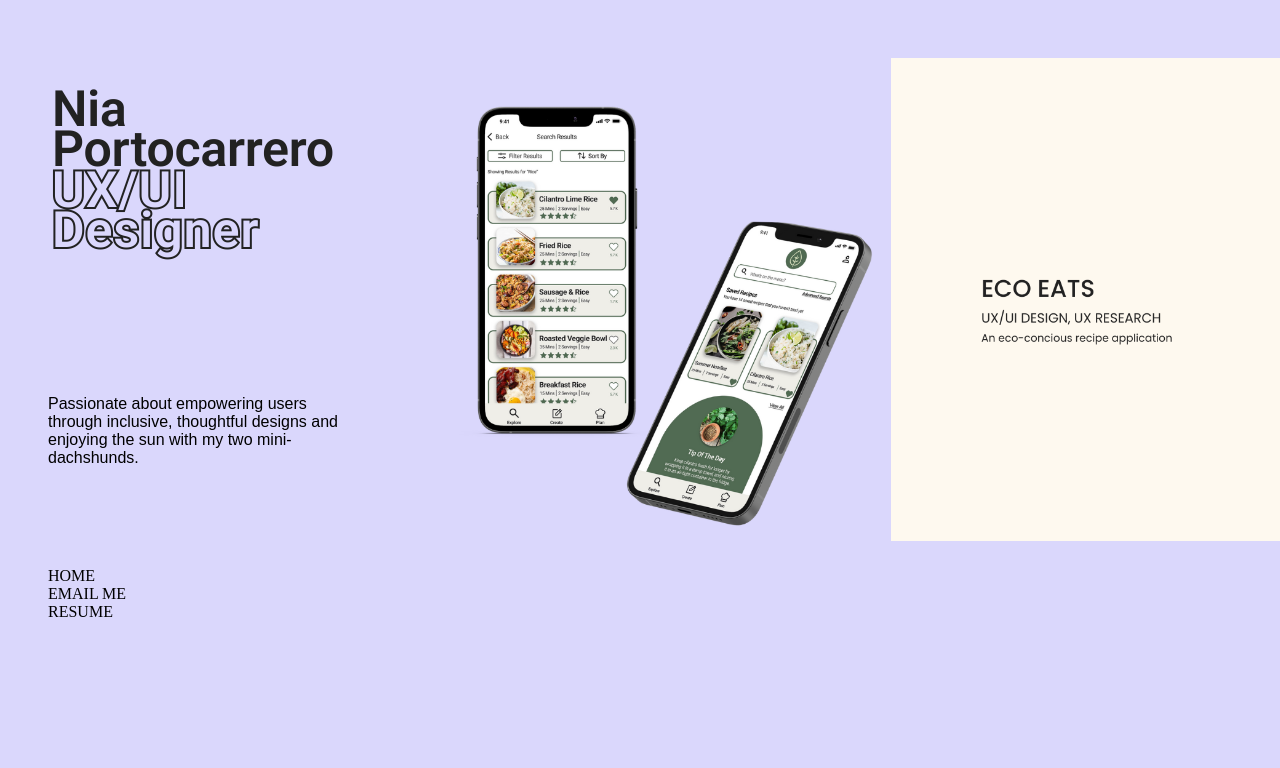
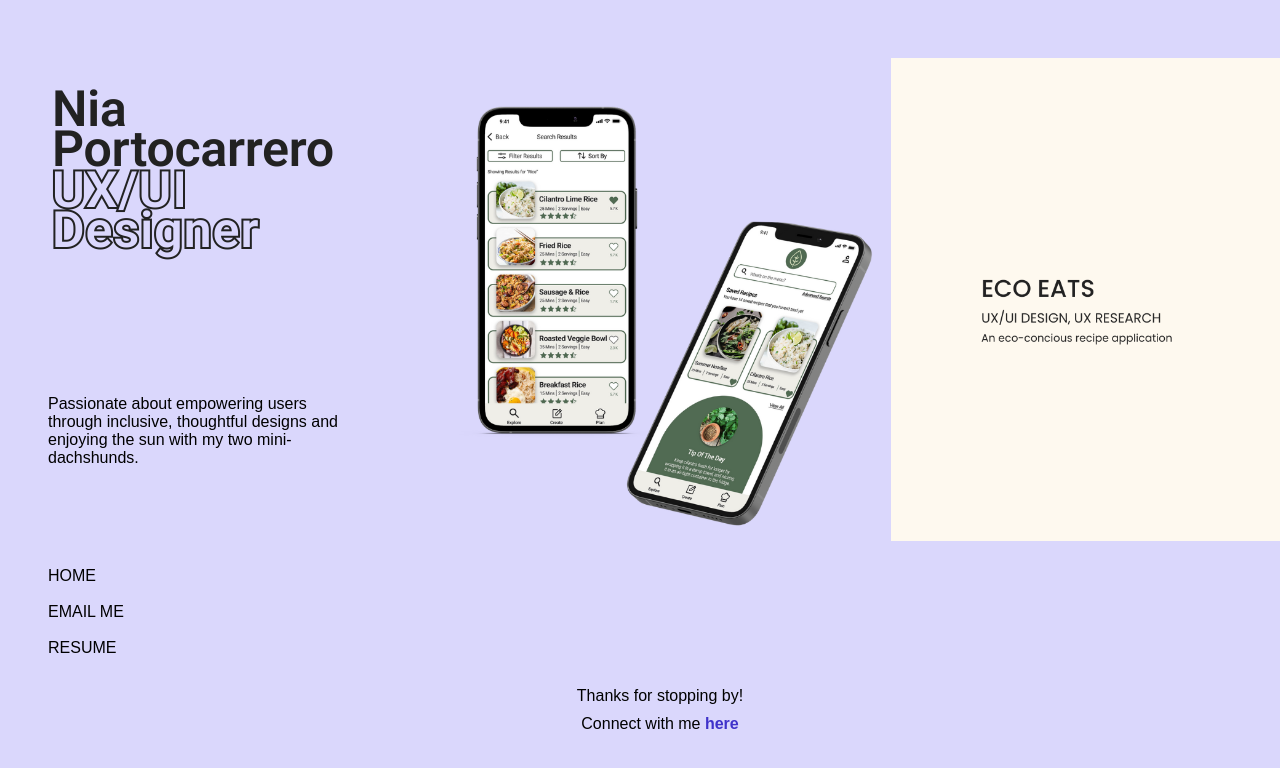
Before and after one commit to hola-nia/UX_UI_HW_17, a plain HTML site: page index.html in a window 1280 px wide. Shown: the top 768 px of the page. Drawn offline with Linux system fonts and the light colour scheme.

Commit message:
new changes

```diff
--- a/index.css
+++ b/index.css
@@ -26,4 +26,23 @@ body {
 
 ul {
     list-style-type: none;
+    font-family:'Poppins', sans-serif;
+
  }
+
+ .footer {
+    text-align: center;
+    margin-top: 30px;
+    margin-bottom: 0px;
+ }
+
+ .connect {
+    text-align: center;
+    margin-top: 10px;
+ }
+
+ .here {
+    color: #3F32CA;
+    font-weight: bold;
+    margin-bottom: 30px;
+ }
--- a/index.html
+++ b/index.html
@@ -28,8 +28,19 @@
 
     <ul class="">
         <li>HOME</li>
+        <br>
         <li>EMAIL ME</li>
+        <br>
         <li>RESUME</li>
+
+    <p class="footer">
+        Thanks for stopping by!
+     </p>
+
+
+    <p class="connect">
+        Connect with me <span class="here">here</span>
+    </p>
 
 
 </body>
```
Also changed, not shown: Annotation.png (added).
